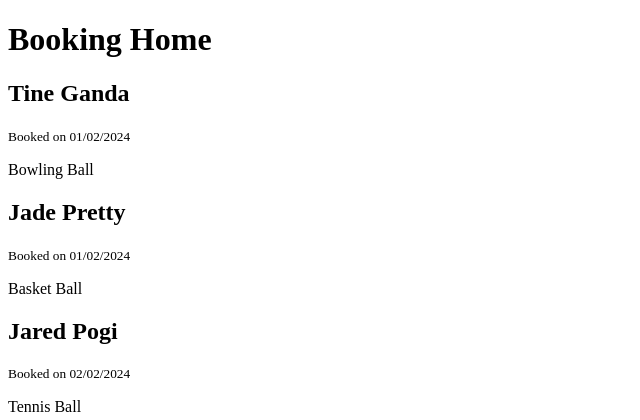
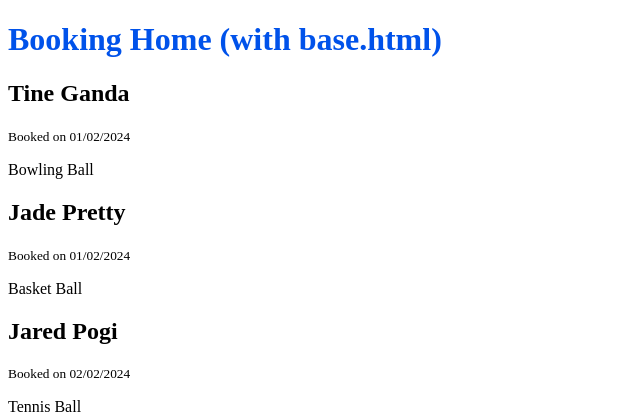
Before and after one commit to tineggarcia/emove-co, a Django app: page / in a window 1280 px wide. Shown: the top 420 px of the page, without its empty margins (0-640 px from the left). Run offline with Django 4.2, Linux system fonts and the light colour scheme.

Commit message:
Add base template and static files

```diff
--- a/booking/templates/booking/home.html
+++ b/booking/templates/booking/home.html
@@ -1,17 +1,12 @@
-<!DOCTYPE html>
-<html lang="en">
-<head>
-    <meta charset="UTF-8">
-    <meta name="viewport" content="width=device-width, initial-scale=1.0">
-    <title>Booking Home</title>
-</head>
-<body>
-<h1>Booking Home</h1>
+{% extends 'base.html' %}
+
+{% block content %}
+
+<h1>Booking Home (with base.html)</h1>
     {% for booking in bookings %}
     <h2>{{ booking.name }}</h2>
     <small>Booked on {{ booking.date_created }}</small>
     <p>{{ booking.description }}</p>
     {% endfor %}
 
-</body>
-</html>
+{% endblock content %}
--- a/my_project/settings.py
+++ b/my_project/settings.py
@@ -55,7 +55,7 @@ ROOT_URLCONF = 'my_project.urls'
 TEMPLATES = [
     {
         'BACKEND': 'django.template.backends.django.DjangoTemplates',
-        'DIRS': [],
+        'DIRS': [BASE_DIR / 'templates'],
         'APP_DIRS': True,
         'OPTIONS': {
             'context_processors': [
@@ -117,6 +117,7 @@ USE_TZ = True
 # https://docs.djangoproject.com/en/4.2/howto/static-files/
 
 STATIC_URL = 'static/'
+STATICFILES_DIRS = [BASE_DIR / 'static']
 
 # Default primary key field type
 # https://docs.djangoproject.com/en/4.2/ref/settings/#default-auto-field
--- /dev/null
+++ b/static/css/style.css
@@ -0,0 +1,37 @@
+h1{
+	color:#0052EA
+}
+
+form {
+	max-width: 400px;
+}
+label, input, textarea, select{
+	display:block;
+	width:100%;
+}
+
+input[type="submit"]{
+	display:inline-block;
+	width:auto;
+}
+
+.errorlist {
+	padding:0;
+	margin:0;
+}
+.errorlist li{
+	color:red;
+	list-style:none;
+}
+
+.alert{
+	padding:0.5rem;
+}
+
+.alert-success{
+	background-color: #dfd
+}
+.alert-error{
+	background-color:#ba2121;
+	color:#fff;
+}
--- /dev/null
+++ b/static/js/app.js
@@ -0,0 +1,3 @@
+setTimeout(() => {
+    alert('Booking is not available yet');
+},3000);
--- /dev/null
+++ b/templates/base.html
@@ -0,0 +1,15 @@
+{%load static %}
+<!DOCTYPE html>
+<html lang="en">
+<head>
+    <meta charset="UTF-8" />
+    <meta name="viewport" content="width=device-width, initial-scale=1.0" />
+    <link rel="stylesheet" href="{% static 'css/style.css' %}" />
+    <script src="{% static 'js/app.js' %}" defer></script>
+    <title>{% if title %} {{title}} {% else %} Booking {% endif %}</title>
+</head>
+<body>
+{% block content %}
+{% endblock %}
+</body>
+</html>
```
Also changed, not shown: booking/templates/booking/about.html (+5 -11 lines).
